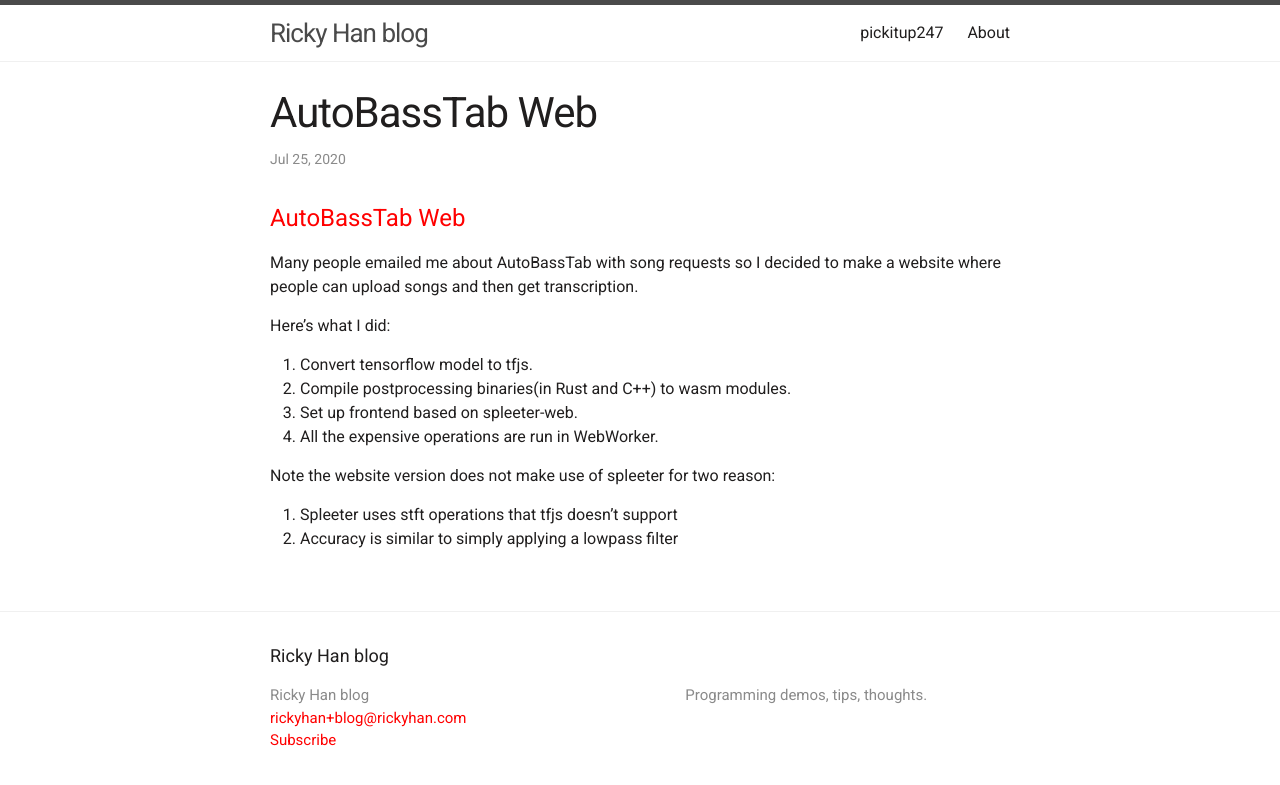
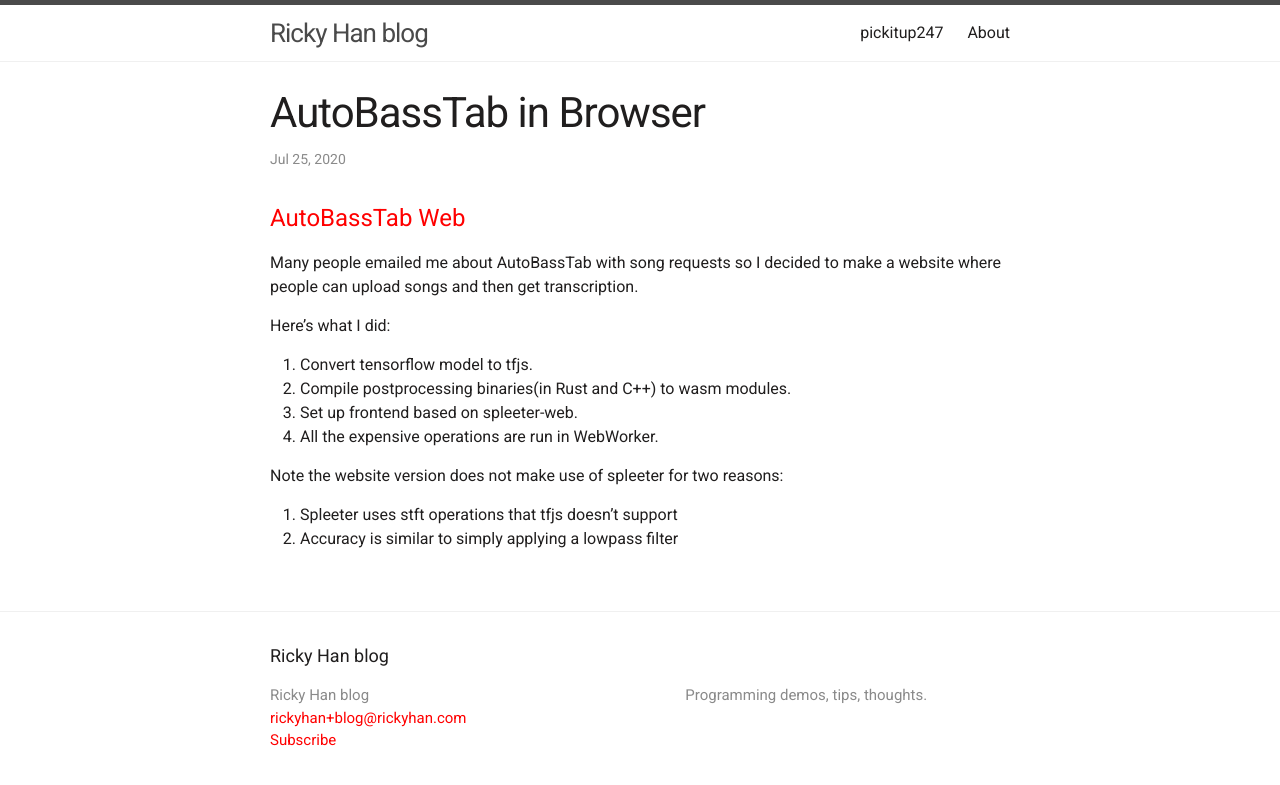
Before and after one commit to 0b01/rickyhan.com, a Jekyll site: the page built from _posts/2020-07-25-autobasstab-in-browser.md, in a window 1280 px wide. Shown: the top 785 px of the page. Built offline with Jekyll 4.4.1, drawn with Linux system fonts in a browser that asks for light colours.

Commit message:
Update 2020-07-25-autobasstab-in-browser.md

```diff
--- a/_posts/2020-07-25-autobasstab-in-browser.md
+++ b/_posts/2020-07-25-autobasstab-in-browser.md
@@ -1,6 +1,6 @@
 ---
 layout: post
-title:  "AutoBassTab Web"
+title:  "AutoBassTab in Browser"
 date:   2020-07-25 00:00:00 -0400
 categories: jekyll update
 ---
@@ -16,7 +16,7 @@ Here's what I did:
 3. Set up frontend based on spleeter-web.
 4. All the expensive operations are run in WebWorker.
 
-Note the website version does not make use of spleeter for two reason:
+Note the website version does not make use of spleeter for two reasons:
 
 1. Spleeter uses stft operations that tfjs doesn't support
 2. Accuracy is similar to simply applying a lowpass filter
```
